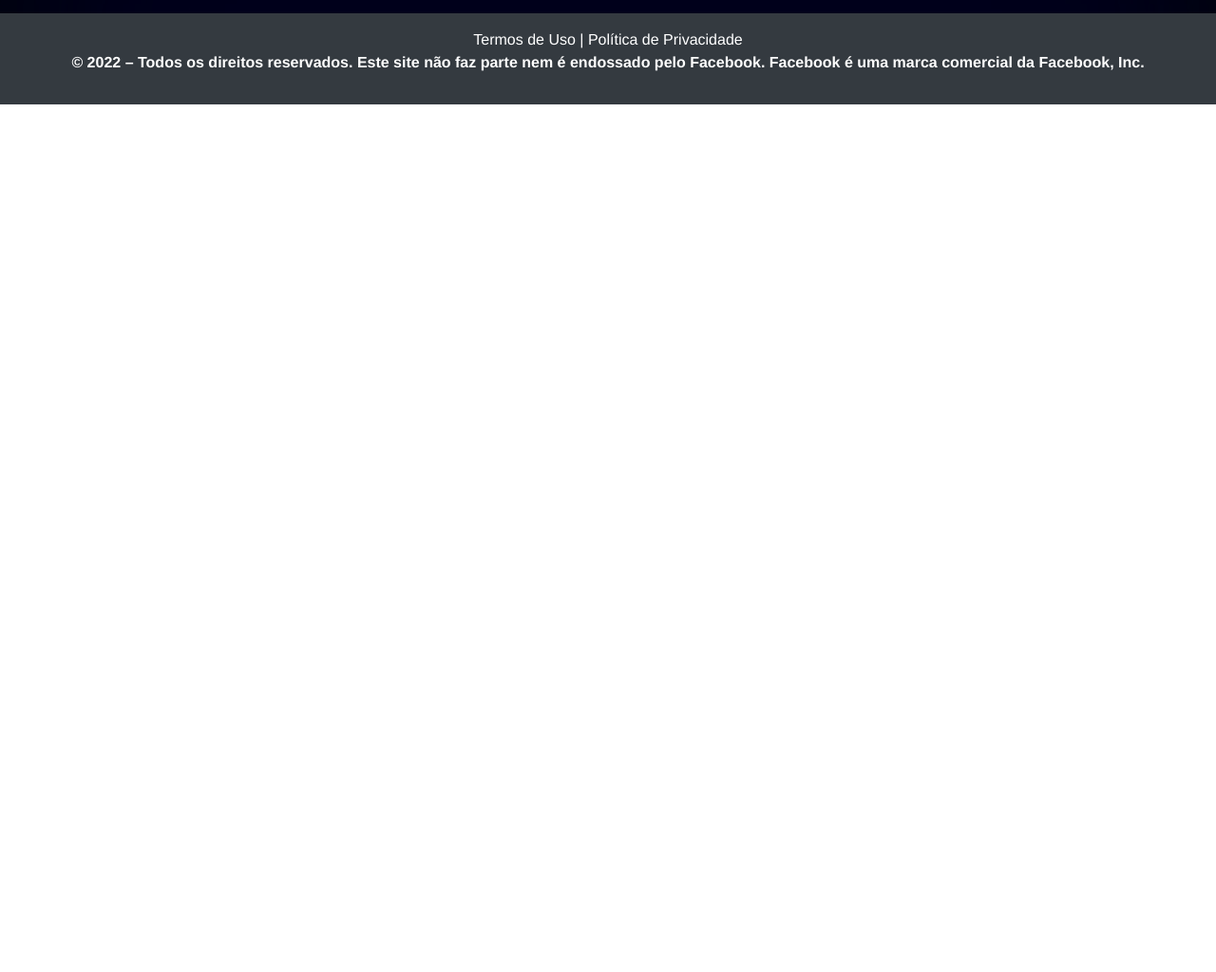
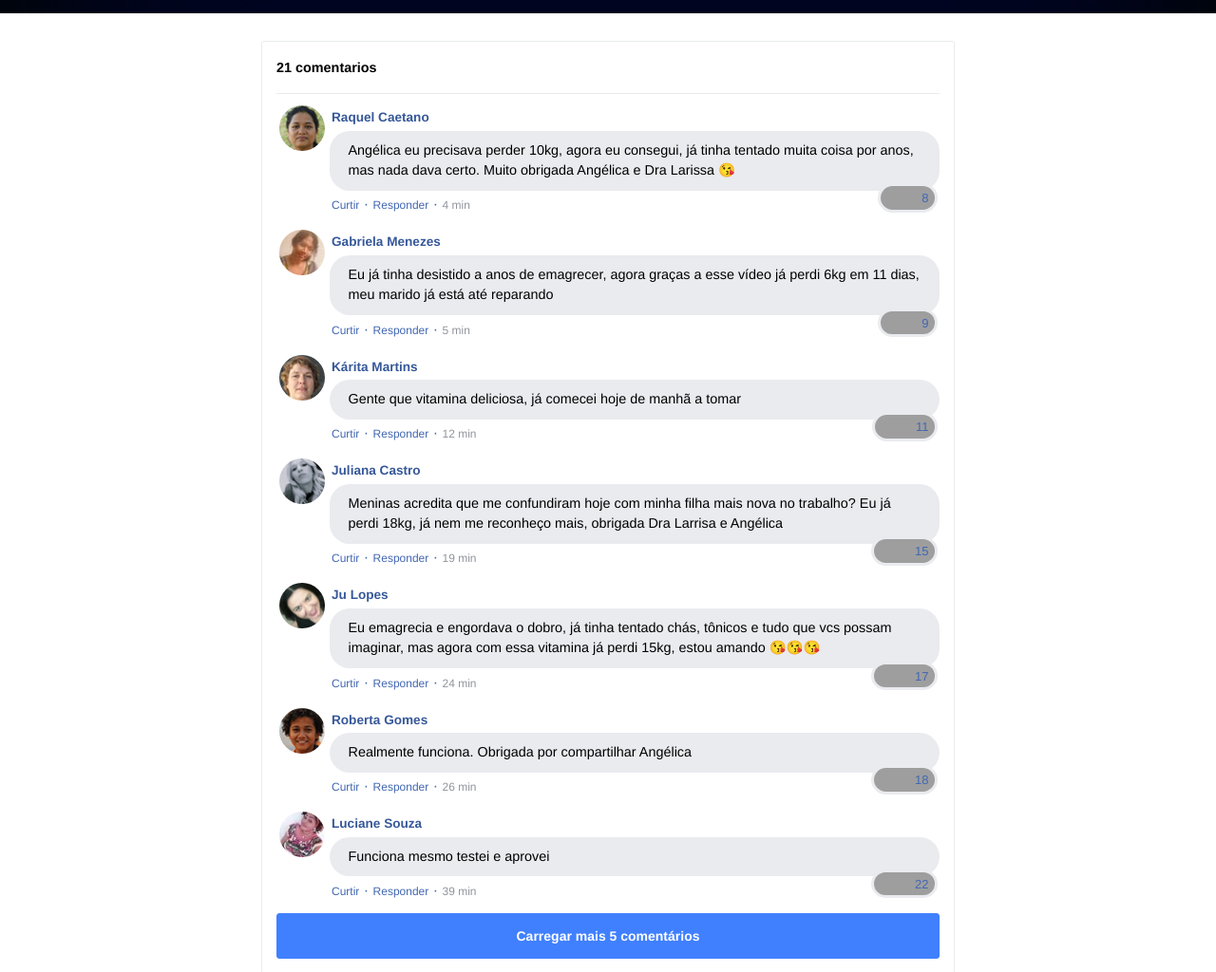
Before and after one commit to WannerLucas/paraobemevoluir.shop, a plain HTML site: page index.html in a window 1280 px wide. Shown: the part 280-1304 px from the top of the page at 95% size. Before the commit the page ends 800 px from the top, so only its background shows below. Drawn offline with nearby package versions, Linux system fonts and the light colour scheme; grey boxes are pictures that could not be loaded; a script that the page names is missing.

Commit message:
Update index.html

```diff
--- a/index.html
+++ b/index.html
@@ -71,7 +71,7 @@
       </div>
     </header>
 
-  <!--  <section class="comments py-4">
+  <section class="comments py-4">
 
       <div class="container">
         <div class="row justify-content-center">
@@ -93,7 +93,7 @@
                       </td>
                     </tr>
                     <tr>
-                      <td class="fb-comments-comment-text">Gente eu precisava perder 10kg, agora eu consegui, já tinha tentado muita coisa por anos, mas nada dava certo. Muito obrigada 😘</td>
+                      <td class="fb-comments-comment-text">Angélica eu precisava perder 10kg, agora eu consegui, já tinha tentado muita coisa por anos, mas nada dava certo. Muito obrigada Angélica e Dra Larissa 😘</td>
                     </tr>
                     <tr>
                       <td class="fb-comments-comment-actions">
@@ -151,7 +151,7 @@
                       </td>
                     </tr>
                     <tr>
-                      <td class="fb-comments-comment-text">Gente que vitamina deliciosa, já comecei hoje a tomar de manhã</td>
+                      <td class="fb-comments-comment-text">Gente que vitamina deliciosa, já comecei hoje de manhã a tomar</td>
                     </tr>
                     <tr>
                       <td class="fb-comments-comment-actions">
@@ -180,7 +180,7 @@
                       </td>
                     </tr>
                     <tr>
-                      <td class="fb-comments-comment-text">Meninas acredita que me confundiram hoje com minha filha mais nova no trabalho? Eu já perdi 18kg, já nem me reconheço mais</td>
+                      <td class="fb-comments-comment-text">Meninas acredita que me confundiram hoje com minha filha mais nova no trabalho? Eu já perdi 18kg, já nem me reconheço mais, obrigada Dra Larrisa e Angélica</td>
                     </tr>
                     <tr>
                       <td class="fb-comments-comment-actions">
@@ -238,7 +238,7 @@
                       </td>
                     </tr>
                     <tr>
-                      <td class="fb-comments-comment-text">Realmente funciona. Obrigada por compartilhar</td>
+                      <td class="fb-comments-comment-text">Realmente funciona. Obrigada por compartilhar Angélica</td>
                     </tr>
                     <tr>
                       <td class="fb-comments-comment-actions">
@@ -360,7 +360,7 @@
                         </td>
                       </tr>
                       <tr>
-                        <td class="fb-comments-comment-text">Muito Obrigada tem me ajudado e muito,Adorei ...Amanhã vai ser o primeiro dia que vou colocar minhas roupas que há mais de 10 anos não usava, obrigada Dra Larissa🌹🥰🙋</td>
+                        <td class="fb-comments-comment-text">Muito Obrigada tem me ajudado e muito,Adorei ...Amanhã vai ser o primeiro dia que vou colocar minhas roupas que há mais de 10 anos não usava, obrigada Dra Larissa e Angélica por compartilhar essa vitamina com a gente🌹🥰🙋</td>
                       </tr>
                       <tr>
                         <td class="fb-comments-comment-actions">
@@ -389,7 +389,7 @@
                         </td>
                       </tr>
                       <tr>
-                        <td class="fb-comments-comment-text">Em duas semanas comecei a ver resultados, muito bom</td>
+                        <td class="fb-comments-comment-text">Em menos de duas semanas comecei a ver resultados, muito bom</td>
                       </tr>
                       <tr>
                         <td class="fb-comments-comment-actions">
@@ -444,11 +444,11 @@
                 <span class="span-btn2">(atenção: vagas limitadas)</span>
               </a>
             </div>-->
-          <!--</div>
+         </div>
         </div>
       </div>
 
-    </section>-->
+    </section>
 
     <footer class="bg-dark py-3 text-center">
       <div class="text-white"><a href="termos.html" class="text-white">Termos de Uso</a> | <a href="privacidade.html" class="text-white">Política de Privacidade</a>
```
